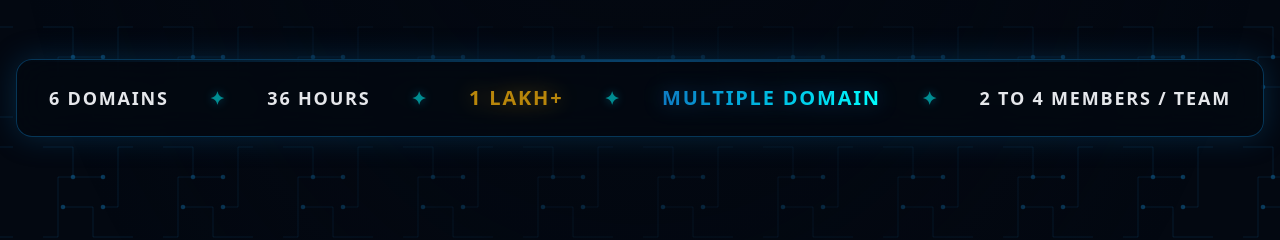
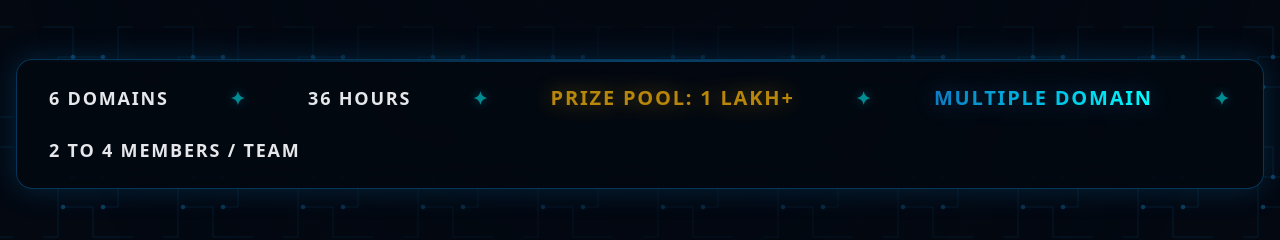
Before and after one commit to Sharanx77/neo-nexus-36.1, a Next.js app: page / in a window 1280 px wide. Shown: the part 976-1216 px from the top of the page. Built offline with nearby package versions, Linux system fonts and the light colour scheme.

Commit message:
Update Stats.tsx

```diff
--- a/components/Stats.tsx
+++ b/components/Stats.tsx
@@ -12,10 +12,10 @@ export default function Stats() {
         <span>36 Hours</span>
         <span className="hidden sm:inline text-cyan/50 drop-shadow-[0_0_5px_rgba(6,182,212,0.8)]">✦</span>
 
-        <span className="text-gold font-black text-xl drop-shadow-[0_0_10px_rgba(234,179,8,0.4)]">1 Lakh+</span>
+        {/* UPDATED: Added "Prize Pool:" text */}
+        <span className="text-gold font-black text-xl drop-shadow-[0_0_10px_rgba(234,179,8,0.4)]">Prize Pool: 1 Lakh+</span>
         <span className="hidden sm:inline text-cyan/50 drop-shadow-[0_0_5px_rgba(6,182,212,0.8)]">✦</span>
 
-        {/* REPLACED "NATIONAL LEVEL" WITH "MULTIPLE DOMAIN" */}
         <span className="text-transparent bg-clip-text bg-gradient-to-r from-electric to-cyan font-black text-xl drop-shadow-[0_0_10px_rgba(14,124,196,0.4)]">Multiple Domain</span>
         <span className="hidden sm:inline text-cyan/50 drop-shadow-[0_0_5px_rgba(6,182,212,0.8)]">✦</span>
 
```
